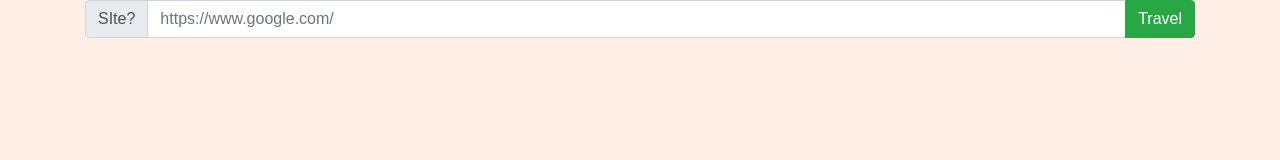
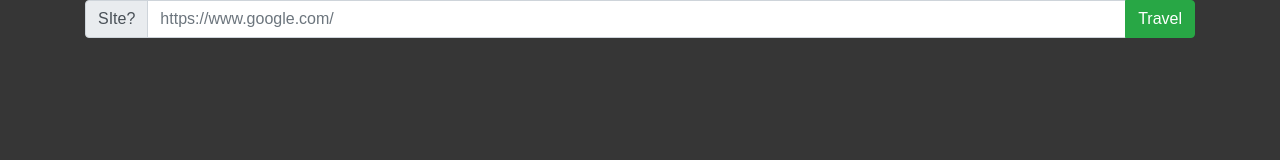
Before and after one commit to AlexSpaces/Wenis.lol, a website: page WenisTraveler/WTRH/public/index.html in a window 1280 px wide. Drawn offline with nearby package versions, Linux system fonts and the light colour scheme; no server answers.

Commit message:
Update style.css

```diff
--- a/WenisTraveler/WTRH/public/style.css
+++ b/WenisTraveler/WTRH/public/style.css
@@ -1,5 +1,5 @@
 body {
-  background-color: rgb(255, 239, 231);
+  background-color: rgb(54, 54, 54);
   font-family: Arial, Helvetica, sans-serif;
 }
 
```
